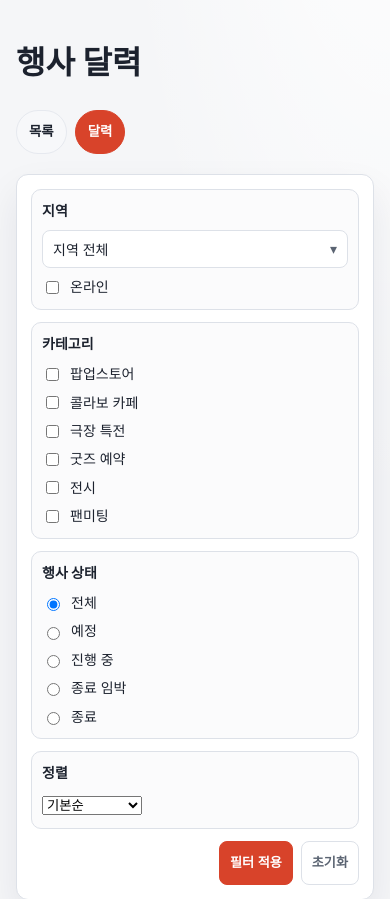
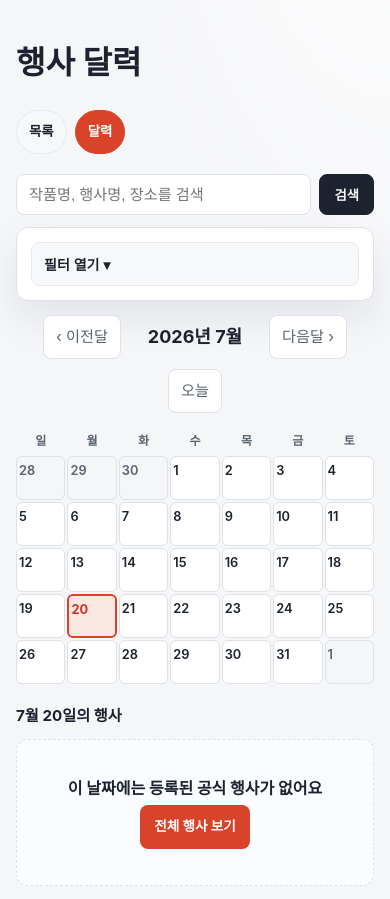
Before and after one commit to youngroknroll/takulife, a Django app: page /events/calendar/ in a window 390 px wide. Shown: the part 119-1018 px from the top of the page. Run offline with Django 5.2, Linux system fonts and the light colour scheme; tables that the repository leaves empty hold one stand-in row (values such as "Sample post"); parts of the project's set-up code (start-up, migrations or seed data) failed here and were passed over; some libraries are stand-ins or nearby versions; some web fonts are replaced.

Commit message:
feat(web): Add calendar search box and filter fold
Events calendar gains the spec'd search form (always visible, with
hidden mirrors of active facets and month/date) and the facet form
gains hidden q/month/date passthrough, fixing the silent reset to
the current month on every filter submit. Both calendars' filter
panels now fold on mobile (<=45rem) behind a 44px toggle driven by
the new shared disclosure.js (data-disclosure/data-expanded); the
panel server-renders open with an applied-count badge whenever
filters are active, and desktop keeps the always-expanded layout.

Co-Authored-By: Claude Fable 5 <noreply@anthropic.com>

```diff
--- a/static/css/pages/event_calendar.css
+++ b/static/css/pages/event_calendar.css
@@ -72,7 +72,46 @@
   min-height: 44px;
 }
 
+.calendar-filters-toggle {
+  display: none;
+}
+
 @media (max-width: 45rem) {
+  .calendar-filters-toggle {
+    display: flex;
+    align-items: center;
+    justify-content: space-between;
+    gap: 0.5rem;
+    width: 100%;
+    min-height: 44px;
+    border: 1px solid var(--border-soft);
+    background: var(--bg-soft);
+    color: var(--text);
+    border-radius: 8px;
+    padding: 0.625rem 0.75rem;
+    font-size: var(--fs-md);
+    font-weight: 600;
+    cursor: pointer;
+  }
+
+  .calendar-filters-badge {
+    color: var(--muted);
+    font-size: var(--fs-xs);
+    font-weight: 600;
+  }
+
+  .calendar-filters[data-expanded="false"] .calendar-filters-toggle [data-state="open"] {
+    display: none;
+  }
+
+  .calendar-filters[data-expanded="true"] .calendar-filters-toggle [data-state="closed"] {
+    display: none;
+  }
+
+  .calendar-filters[data-expanded="false"] form {
+    display: none;
+  }
+
   /* event_list.css's mobile .event-list is a 2-col poster grid, sized for a
      full 10-item results page. A single day rarely has more than a couple
      of events, so the detail section keeps a single column instead. */
--- /dev/null
+++ b/static/js/shared/disclosure.js
@@ -0,0 +1,36 @@
+/**
+ * disclosure.js — generic collapse/expand toggle.
+ *
+ * DOM contract:
+ *   [data-disclosure]        — the collapsible container; its
+ *                               data-expanded attribute ("true"/"false")
+ *                               drives the CSS (see calendar filter panels).
+ *   [data-disclosure-toggle] — a button inside a [data-disclosure] ancestor;
+ *                               clicking it flips that ancestor's
+ *                               data-expanded value.
+ *
+ * Multiple independent instances are supported per page.
+ */
+(function () {
+  "use strict";
+
+  function initDisclosures() {
+    var toggles = document.querySelectorAll("[data-disclosure-toggle]");
+    for (var i = 0; i < toggles.length; i++) {
+      toggles[i].addEventListener("click", handleToggleClick);
+    }
+  }
+
+  function handleToggleClick(event) {
+    var container = event.currentTarget.closest("[data-disclosure]");
+    if (!container) { return; }
+    var expanded = container.getAttribute("data-expanded") === "true";
+    container.setAttribute("data-expanded", expanded ? "false" : "true");
+  }
+
+  if (document.readyState === "loading") {
+    document.addEventListener("DOMContentLoaded", initDisclosures);
+  } else {
+    initDisclosures();
+  }
+})();
--- a/templates/core/events/calendar.html
+++ b/templates/core/events/calendar.html
@@ -18,8 +18,27 @@
       <a class="active" href="/events/calendar/?{{ request.GET.urlencode }}">달력</a>
     </nav>
 
-    <section class="panel calendar-filters">
+    <form class="search" action="/events/calendar/" method="get">
+      <input id="q" name="q" type="text" value="{{ q }}" placeholder="작품명, 행사명, 장소를 검색">
+      {% for v in selected_region %}<input type="hidden" name="region" value="{{ v }}">{% endfor %}
+      {% for v in selected_category %}<input type="hidden" name="category" value="{{ v }}">{% endfor %}
+      {% if selected_status %}<input type="hidden" name="status" value="{{ selected_status }}">{% endif %}
+      <input type="hidden" name="month" value="{{ selected_date|date:"Y-m" }}">
+      <input type="hidden" name="date" value="{{ selected_date|date:"Y-m-d" }}">
+      <button type="submit">검색</button>
+    </form>
+
+    <section class="panel calendar-filters"
+             data-disclosure data-expanded="{% if active_filter_count %}true{% else %}false{% endif %}">
+      <button type="button" class="calendar-filters-toggle" data-disclosure-toggle>
+        <span data-state="closed">필터 열기 ▾</span>
+        <span data-state="open">필터 닫기 ▴</span>
+        {% if active_filter_count %}<span class="calendar-filters-badge">{{ active_filter_count }}개 적용됨</span>{% endif %}
+      </button>
       <form method="get" action="/events/calendar/">
+        {% if q %}<input type="hidden" name="q" value="{{ q }}">{% endif %}
+        <input type="hidden" name="month" value="{{ selected_date|date:"Y-m" }}">
+        <input type="hidden" name="date" value="{{ selected_date|date:"Y-m-d" }}">
         <div class="filter-group">
           <h2>지역</h2>
           <div class="region-select" data-region-select>
@@ -218,4 +237,5 @@
 
 {% block extra_js %}
 <script defer src="{% static 'js/pages/event_list.js' %}"></script>
+<script defer src="{% static 'js/shared/disclosure.js' %}"></script>
 {% endblock %}
```
Also changed, not shown: static/css/pages/archive_calendar.css (+39 -0 lines), templates/core/archive/calendar.html (+11 -1 lines).
